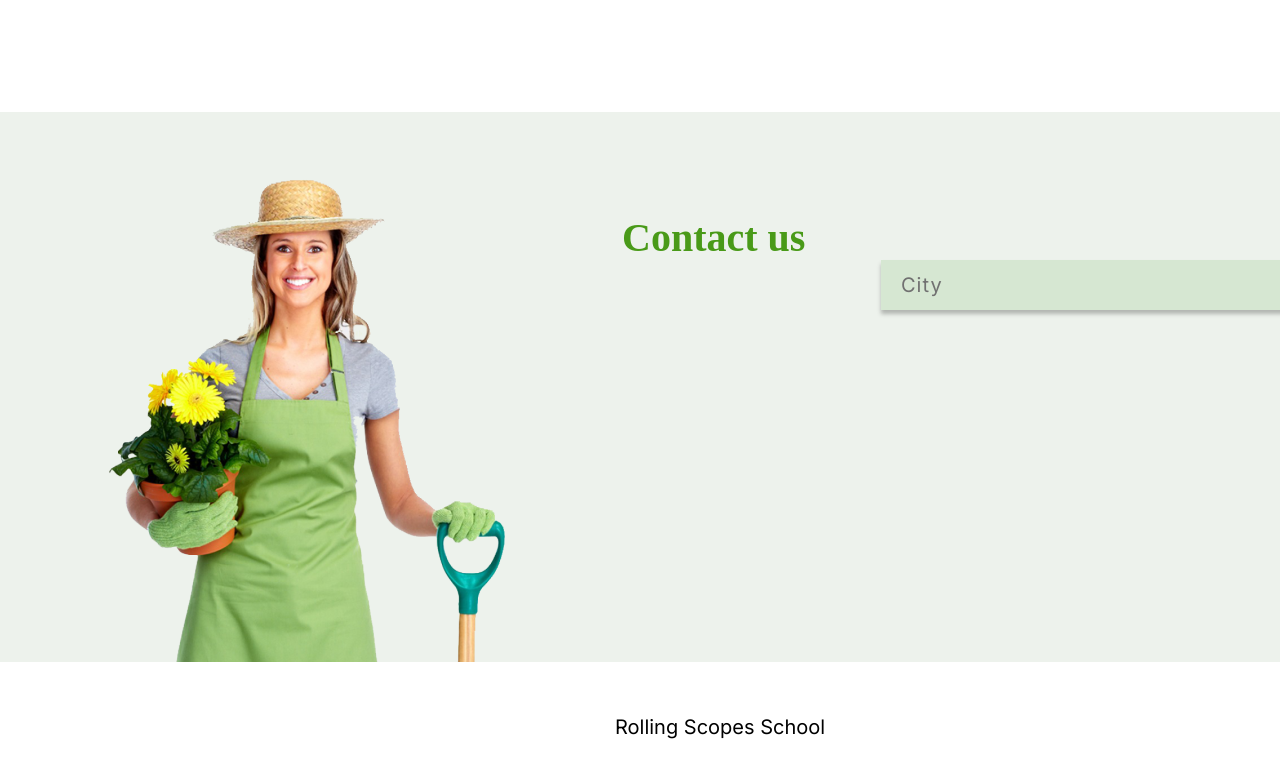
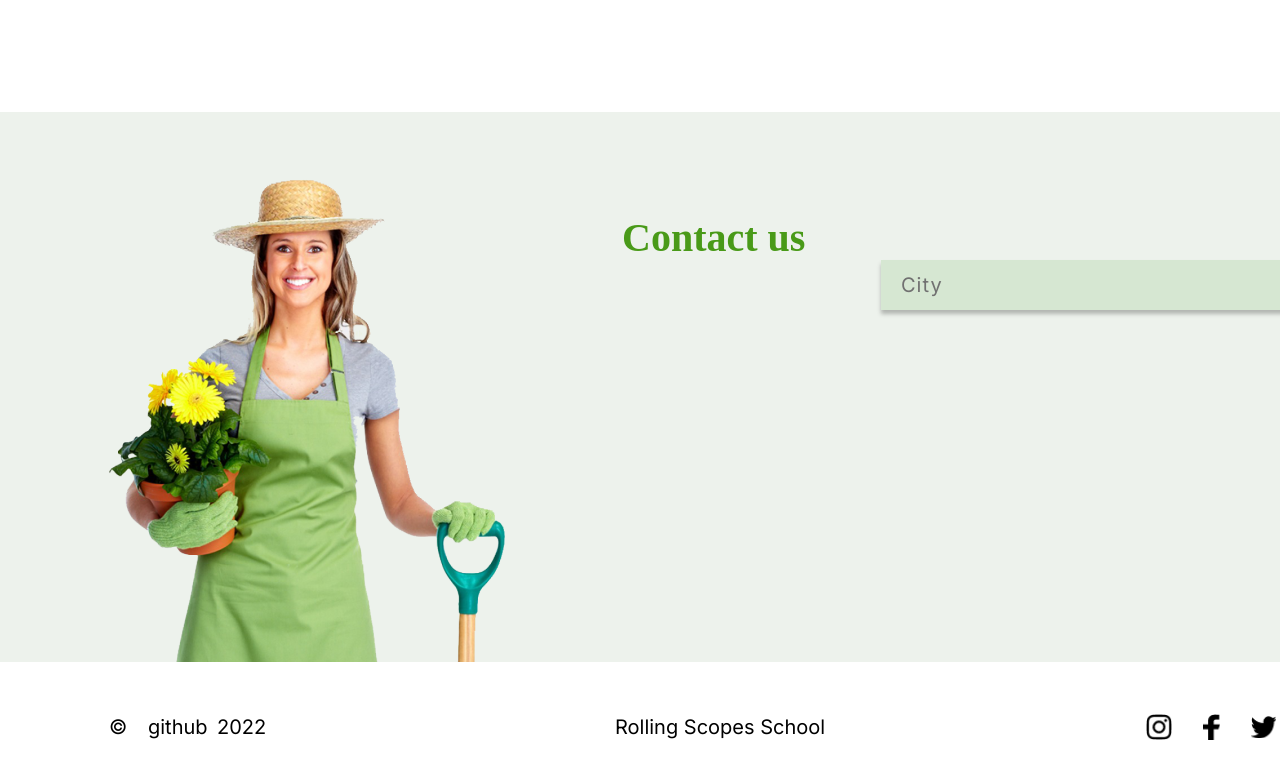
Before and after one commit to UlianaMakarova/plants, a plain HTML site: page index.html in a window 1280 px wide. Shown: the part 3078-3856 px from the top of the page. Drawn offline with Linux system fonts and the light colour scheme; a web font is replaced by a local one.

Commit message:
feat: add footer

```diff
--- a/css/style.css
+++ b/css/style.css
@@ -904,3 +904,91 @@ html {
     color: #000000;
 
 }
+.footer-data{
+    position: absolute;
+    height: 50px;
+}
+#footer-data1{
+    left: 0px;
+}
+#footer-data2{
+    left: 39px;
+}
+#footer-data3{
+    left: 108px;
+}
+.social-list{
+    position: absolute;
+    width: 188px;
+    height: 50px;
+    left: 1034px;
+    top: 0px;
+}
+.icon{
+    position: absolute;
+    width: 32px;
+    height: 32px;
+}
+#inst{
+    position: absolute;
+    left: 0px;
+    top: 9px;
+}
+.inst_icon{
+    position: absolute;
+    height: 26.65px;
+    width: 26.65px;
+
+    left: 2.66px;
+    top: 2.67px;
+
+    background: url(../assets/social_list/Vector.png);
+    background-size: cover;
+}
+
+#fb{
+    position: absolute;
+    left: 52px;
+    top: 9px;
+}
+#fb_icon{
+    position: absolute;
+    width: 16.67px;
+    height: 26.67px;
+    left: 8px;
+    top: 2.67px;
+
+    background: url(../assets/social_list/Vector\ \(1\).png);
+    background-size: cover;
+}
+
+#tw{
+    position: absolute;
+    left: 104px;
+    top: 9px;
+}
+#tw_icon{
+    position: absolute;
+    width: 26.67px;
+    height: 21.67px;
+    left: 2.67px;
+    top: 5.33px;
+
+    background: url(../assets/social_list/Vector\ \(2\).png);
+    background-size: cover;
+}
+#pinterest{
+    position: absolute;
+    left: 156px;
+    top: 9px;
+}
+#pinterest_icon{
+    position: absolute;
+    width: 26.57px;
+    height: 26.67px;
+
+    left: 2.71px;
+    top: 2.67px;
+    background: url(../assets/social_list/Vector\ \(3\).png);
+    background-size: cover;
+}
--- a/index.html
+++ b/index.html
@@ -213,8 +213,26 @@
     </div>
     <footer class="footer">
         <div class="footer_content">
-
+            <div class="footer-data">
+                <p id="footer-data1">©</p>
+                <p id="footer-data3">2022</p>
+                <p id="footer-data2">github</p>
+            </div>
             <p>Rolling Scopes School</p>
+            <div class="social-list">
+                <div id="inst" class="icon">
+                    <div class="inst_icon"></div>
+                </div>
+                <div id="fb" class="icon">
+                    <div id="fb_icon"></div>
+                 </div>
+                <div id="tw" class="icon">
+                    <div id="tw_icon"></div>
+                </div>
+                <div id="pinterest" class="icon">
+                    <div id="pinterest_icon"></div>
+                </div>
+            </div>
         </div>
     </footer>
 </body>
```
Also changed, not shown: assets/social_list/Vector (1).png (added), assets/social_list/Vector (2).png (added), assets/social_list/Vector (3).png (added), assets/social_list/Vector.png (added).
